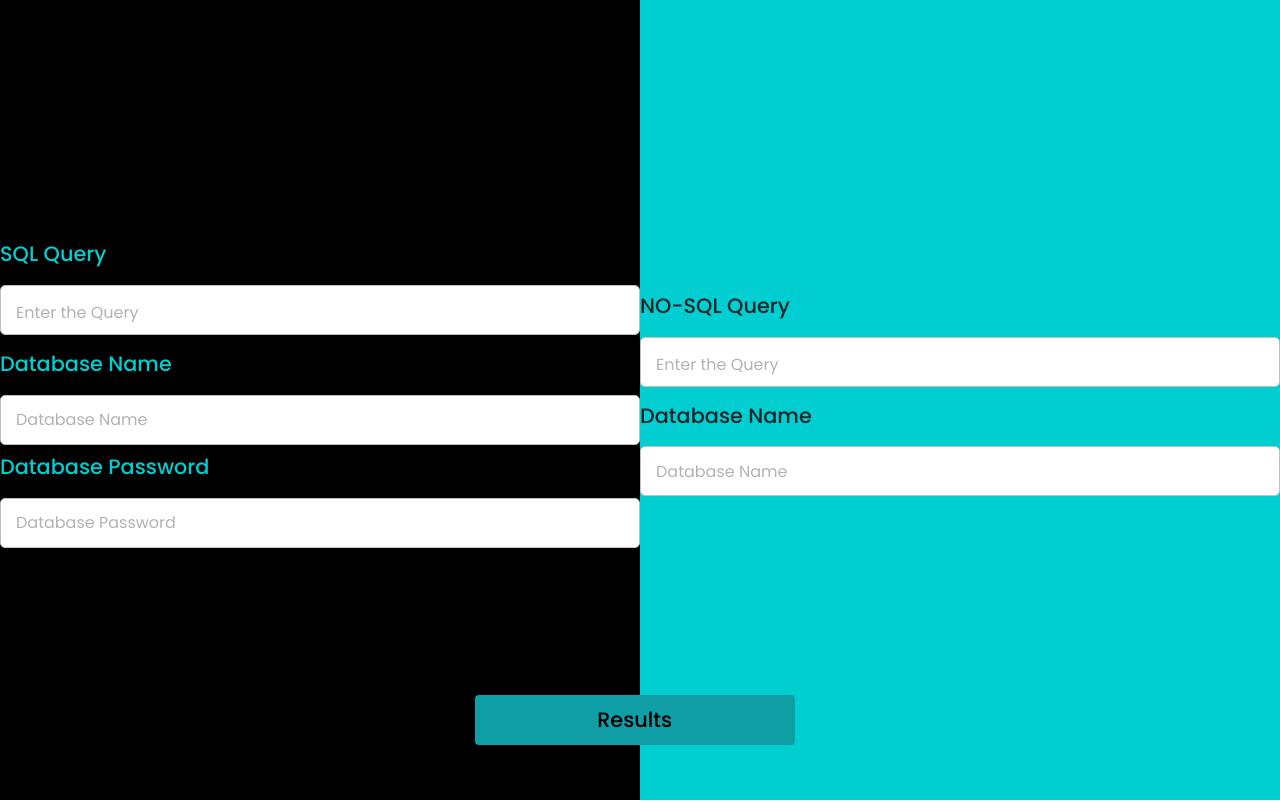
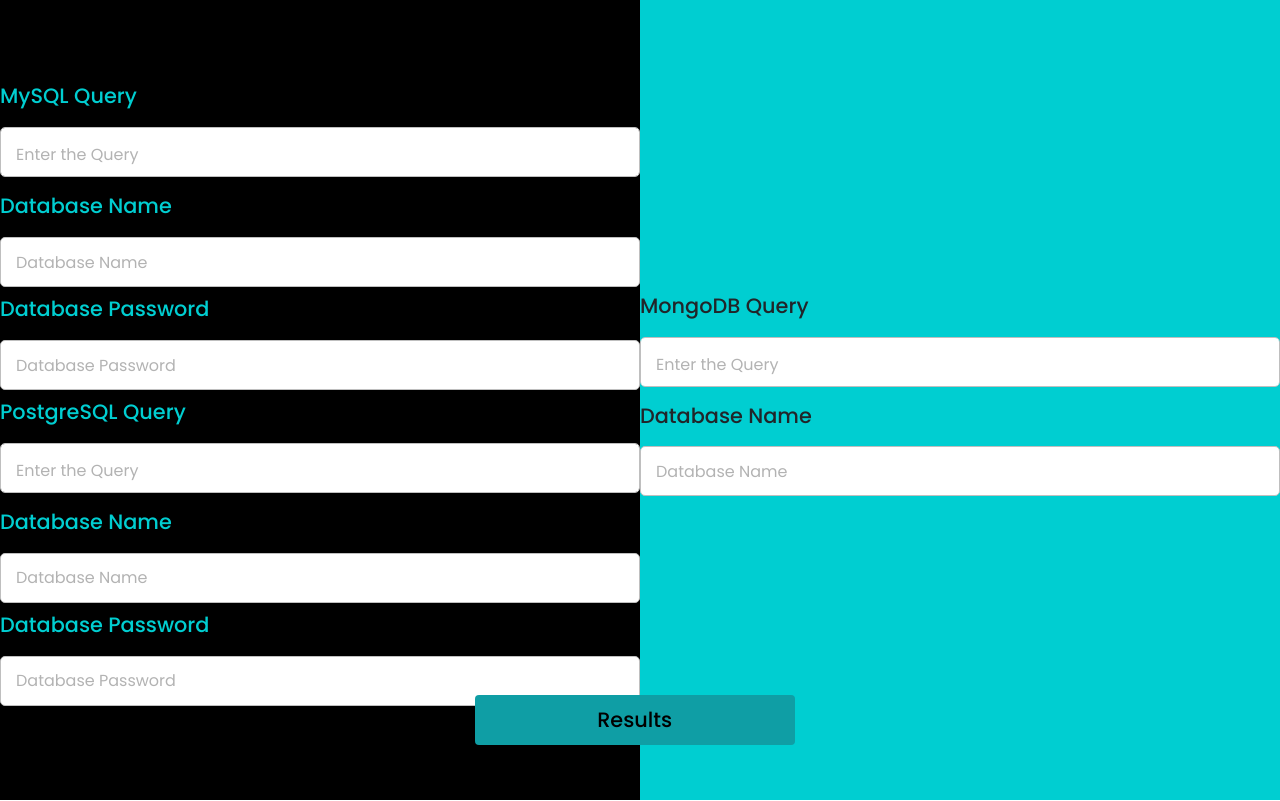
Before and after one commit to rishalab/Green_Databases, a Flask app: page /comparision in a window 1280 px wide. Run offline with Flask 3, Linux system fonts and the light colour scheme; some libraries are stand-ins or nearby versions.

Commit message:
calculated energy and carbon emission values for postgreSQL

```diff
--- a/docs/dependencies.txt
+++ b/docs/dependencies.txt
@@ -18,3 +18,4 @@ Names
     werkzeug
     mysql-connector-python
     pymongo
+    psycopg2
--- a/main_app.py
+++ b/main_app.py
@@ -13,6 +13,7 @@ import sys
 import matplotlib.pyplot as plt
 import io
 import base64
+import psycopg2
 sys.path.insert(0, "./")
 sys.path.insert(0, "./")
 
@@ -50,7 +51,12 @@ def compare():
     password = request.form['password']
     nosql_query = request.form['nosql_query']
     nosql_db_name = request.form['nosql_db_name']
+    postgresql_query = request.form['postgresql_query']
+    postgresql_db_name = request.form['postgresql_db_name']
+    postgresql_password = request.form['postgresql_password']
     sql_res = execute_sql_query(sql_query, 'root', password, sql_db_name)
+    time.sleep(1)
+    postgresql_res = execute_postgreSQL_query(postgresql_query,'postgres',postgresql_password,postgresql_db_name)
     time.sleep(1)
     nosql_res = execute_noSQL_query(nosql_query, nosql_db_name)
     eff_res = []
@@ -68,8 +74,8 @@ def compare():
     else:
         eff_res.append(sql_res[5])
     return render_template('compare_result.html', sql_cpu_consumption=sql_res[0], sql_ram_consumption=sql_res[1], sql_total_consumption=sql_res[2], sql_co2_emissions=sql_res[3], sql_miles_equvivalence=sql_res[4], sql_tv_equvivalence=sql_res[5],
-                           nosql_cpu_consumption=nosql_res[0], nosql_ram_consumption=nosql_res[1], nosql_total_consumption=nosql_res[
-                               2], nosql_co2_emissions=nosql_res[3], nosql_miles_equvivalence=nosql_res[4], nosql_tv_equvivalence=nosql_res[5],
+                           postgresql_cpu_consumption=postgresql_res[0], postgresql_ram_consumption=postgresql_res[1], postgresql_total_consumption=postgresql_res[2], postgresql_co2_emissions=postgresql_res[3], postgresql_miles_equvivalence=postgresql_res[4], postgresql_tv_equvivalence=postgresql_res[5],
+                           nosql_cpu_consumption=nosql_res[0], nosql_ram_consumption=nosql_res[1], nosql_total_consumption=nosql_res[2], nosql_co2_emissions=nosql_res[3], nosql_miles_equvivalence=nosql_res[4], nosql_tv_equvivalence=nosql_res[5],
                            efficient_total_consumption=eff_res[0], efficient_co2_emissions=eff_res[1], mile_eqivalents=eff_res[2], tv_minutes=eff_res[3])
 
 
@@ -221,6 +227,33 @@ def execute_sql_query(query, db_user, db_password, db_name):
     return res
 
 
+
+def execute_postgreSQL_query(postgresql_query, postgresql_user, postgresql_password, postgresql_db_name):
+    obj = Tracker()
+    # Tracker object starts to calculate the cpu,ram consumptions
+    obj.start()
+    res = []
+    connection = psycopg2.connect(host='localhost',database=postgresql_db_name,user=postgresql_user,password=postgresql_password)
+    cursor = connection.cursor()
+    cursor.execute(postgresql_query)
+    connection.commit()
+    cursor.close()
+    connection.close()
+    # Tracker object stops
+    obj.stop()
+
+    # store the cpu and ram consumptions,CO2 emissions
+    res.append("{:.2e}".format(obj.cpu_consumption()))
+    res.append("{:.2e}".format(obj.ram_consumption()))
+    res.append("{:.2e}".format(obj.consumption()))
+    CO2_emissions = obj._construct_attributes_dict()['CO2_emissions(kg)'][0]
+    res.append("{:.2e}".format(float(CO2_emissions)))
+    res.append(carbon_to_miles(
+        obj._construct_attributes_dict()['CO2_emissions(kg)'][0]))
+    res.append(carbon_to_tv(
+        obj._construct_attributes_dict()['CO2_emissions(kg)'][0]))
+    return res
+
 '''
 @input : String - query , String : db_name
 @output: Array consists of query energy consumption by CPU,RAM and CO2 emissions
@@ -228,7 +261,6 @@ def execute_sql_query(query, db_user, db_password, db_name):
 
 done by Poojasree
 '''
-
 
 def execute_noSQL_query(query, db_name):
     client = MongoClient('mongodb://localhost:27017/')
--- a/setup.py
+++ b/setup.py
@@ -1,6 +1,6 @@
 import subprocess
 
-libraries = ['pandas','numpy','matplotlib', 'psutil', 'py-cpuinfo', 'tzlocal', 'geopy', 'geocoder', 'flask', 'werkzeug','pymongo','mysql-connector-python']
+libraries = ['pandas','numpy','matplotlib', 'psutil', 'py-cpuinfo', 'tzlocal', 'geopy', 'geocoder', 'flask', 'werkzeug','pymongo','mysql-connector-python','psycopg2']
 
 for lib in libraries:
     subprocess.check_call(['pip', 'install', lib])
--- a/templates/comparision.html
+++ b/templates/comparision.html
@@ -19,7 +19,7 @@
                             <div class="sql">
                                 <div class="comp-wrapper">
                                     <header style="color: #00ced1;">
-                                        <h4 class="headings">SQL Query</h4>
+                                        <h4 class="headings">MySQL Query</h4>
                                     </header>
                                     <textarea spellcheck="false" name="sql_query" id="sql_query" placeholder="Enter the Query"
                                         rows="10" cols="50"></textarea>
@@ -36,6 +36,25 @@
                                     <input placeholder="Database Password" class="comp-dbname" spellcheck="false"
                                         type="password" name="password" id="password">
                                 </div>
+                                <div class="comp-wrapper">
+                                    <header style="color: #00ced1;">
+                                        <h4 class="headings">PostgreSQL Query</h4>
+                                    </header>
+                                    <textarea spellcheck="false" name="postgresql_query" id="postgresql_query" placeholder="Enter the Query"
+                                        rows="10" cols="50"></textarea>
+                                </div>
+                                <div class="comp-box">
+                                    <header style="color: #00ced1;">
+                                        <h4 class="headings">Database Name</h4>
+                                    </header>
+                                    <input placeholder="Database Name" class="comp-dbname" spellcheck="false"
+                                        type="text" name="postgresql_db_name" id="postgresql_db_name">
+                                    <header style="color: #00ced1;">
+                                        <h4 class="headings">Database Password</h4>
+                                    </header>
+                                    <input placeholder="Database Password" class="comp-dbname" spellcheck="false"
+                                        type="password" name="postgresql_password" id="postgresql_password">
+                                </div>
                             </div>
                             {% if not_query %}
                             <p class="error">{{ not_query }}</p>
@@ -50,7 +69,7 @@
                             <div class="no-sql">
                                 <div class="comp-wrapper">
                                     <header>
-                                        <h4 class="headings">NO-SQL Query</h4>
+                                        <h4 class="headings">MongoDB Query</h4>
                                     </header>
                                     <textarea spellcheck="false" name="nosql_query" id="nosql_query" placeholder="Enter the Query"
                                         rows="10" cols="50"></textarea>
```
Also changed, not shown: templates/compare_result.html (+37 -2 lines).
